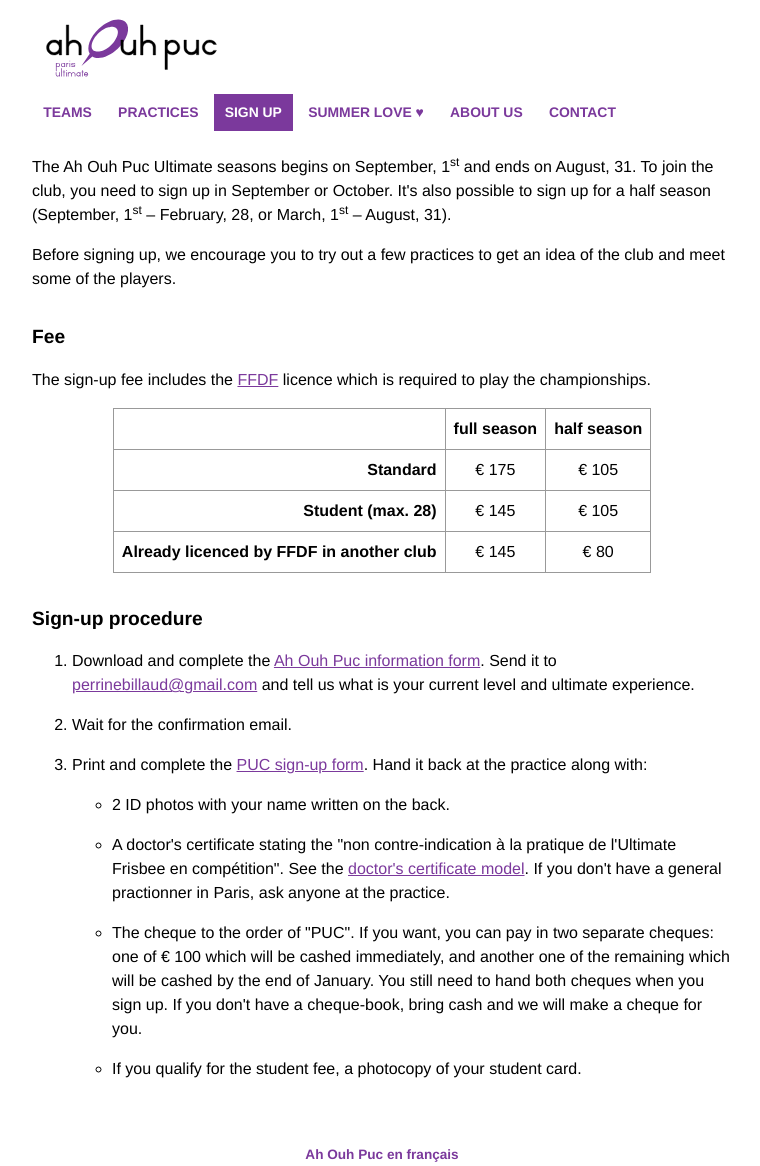
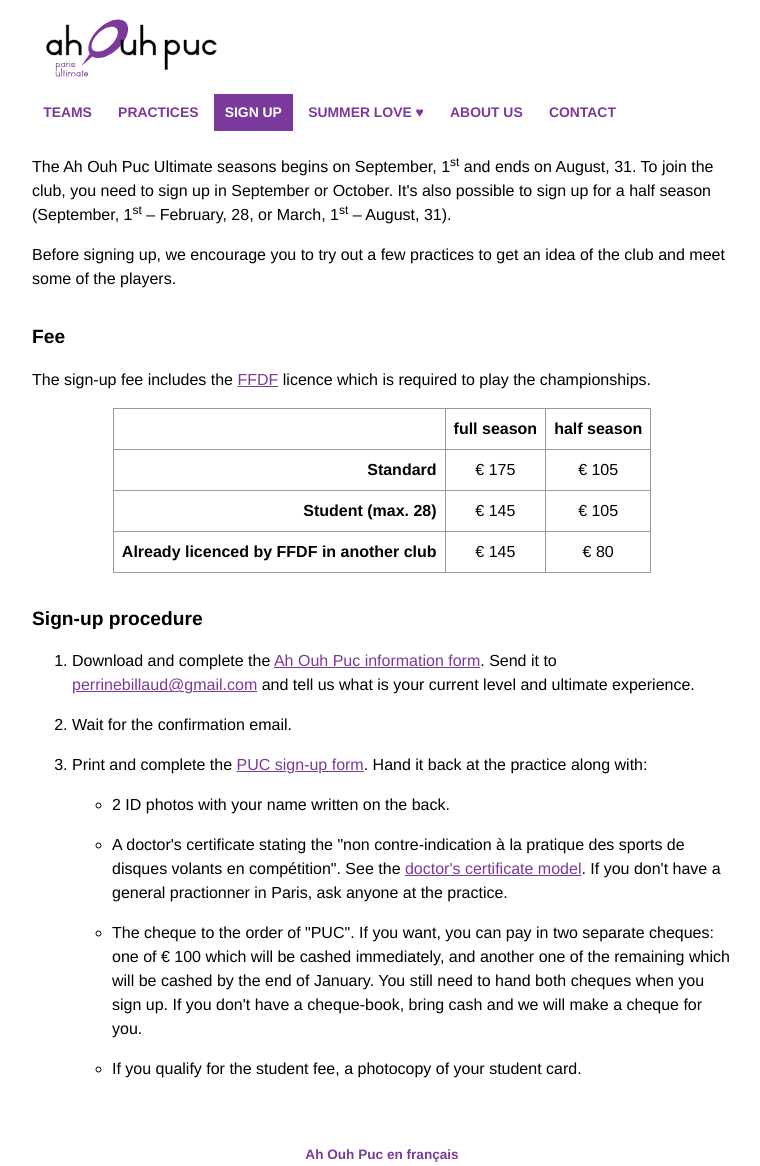
Before and after one commit to ahouhpuc/ahouhpuc.github.io, a Jekyll site: the page built from sign-up.html, in a window 1280 px wide. Shown: the whole page, without its empty margins (258-1018 px from the left). Built offline with Jekyll 4.4.1, drawn with Linux system fonts in a browser that asks for light colours.

Commit message:
certificat médical 2014-15

```diff
--- a/inscription.html
+++ b/inscription.html
@@ -47,7 +47,7 @@
     Imprime le <a href="bulletin-inscription-ahouhpuc.pdf">bulletin d'inscription au PUC</a> et remplis-le à la main. Apporte-le au prochain entraînement dans une enveloppe avec :
     <ul>
       <li>2 photos d'identité avec ton nom inscrit au dos.</li>
-      <li>Le certificat médical obligatoire, portant la mention de «&nbsp;non contre-indication à la pratique de l'Ultimate Frisbee en compétition&nbsp;». Voir <a href="certificat-medical-ahouhpuc.doc">l'exemple de certificat médical</a>.</li>
+      <li>Le certificat médical obligatoire, portant la mention de «&nbsp;non contre-indication à la pratique des sports de disques volants en compétition&nbsp;». Voir <a href="certificat-medical-ahouhpuc.pdf">l'exemple de certificat médical</a>.</li>
       <li>Le chèque à l'ordre du «&nbsp;PUC&nbsp;». Il est possible de faire 2 chèques&nbsp;: un premier de 100&nbsp;€, et un deuxième du solde qui sera encaissé fin janvier l'année suivante (dans ce cas apporter les 2 chèques ensemble).</li>
       <li>Si tu es éligible au tarif étudiant, une photocopie de ta carte d'étudiant.</li>
     </ul>
--- a/sign-up.html
+++ b/sign-up.html
@@ -44,7 +44,7 @@
     Print and complete the <a href="bulletin-inscription-ahouhpuc.pdf">PUC sign-up form</a>. Hand it back at the practice along with:
     <ul>
       <li>2 ID photos with your name written on the back.</li>
-      <li>A doctor's certificate stating the "non contre-indication à la pratique de l'Ultimate Frisbee en compétition". See the <a href="certificat-medical-ahouhpuc.doc">doctor's certificate model</a>. If you don't have a general practionner in Paris, ask anyone at the practice.</li>
+      <li>A doctor's certificate stating the "non contre-indication à la pratique des sports de disques volants en compétition". See the <a href="certificat-medical-ahouhpuc.pdf">doctor's certificate model</a>. If you don't have a general practionner in Paris, ask anyone at the practice.</li>
       <li>The cheque to the order of "PUC". If you want, you can pay in two separate cheques: one of €&nbsp;100 which will be cashed immediately, and another one of the remaining which will be cashed by the end of January. You still need to hand both cheques when you sign up. If you don't have a cheque-book, bring cash and we will make a cheque for you.</li>
       <li>If you qualify for the student fee, a photocopy of your student card.</li>
     </ul>
```
Also changed, not shown: 2 other files.
